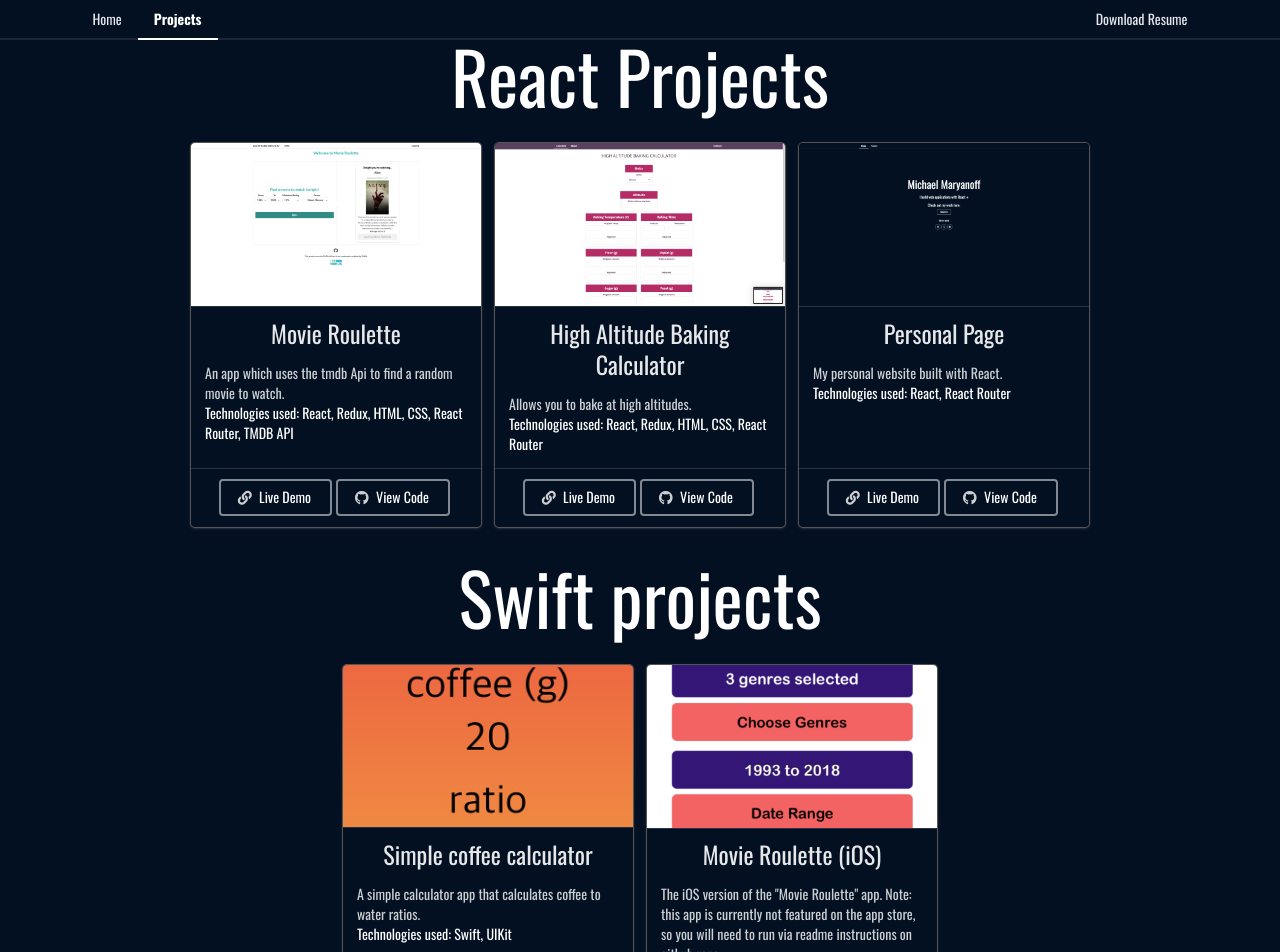
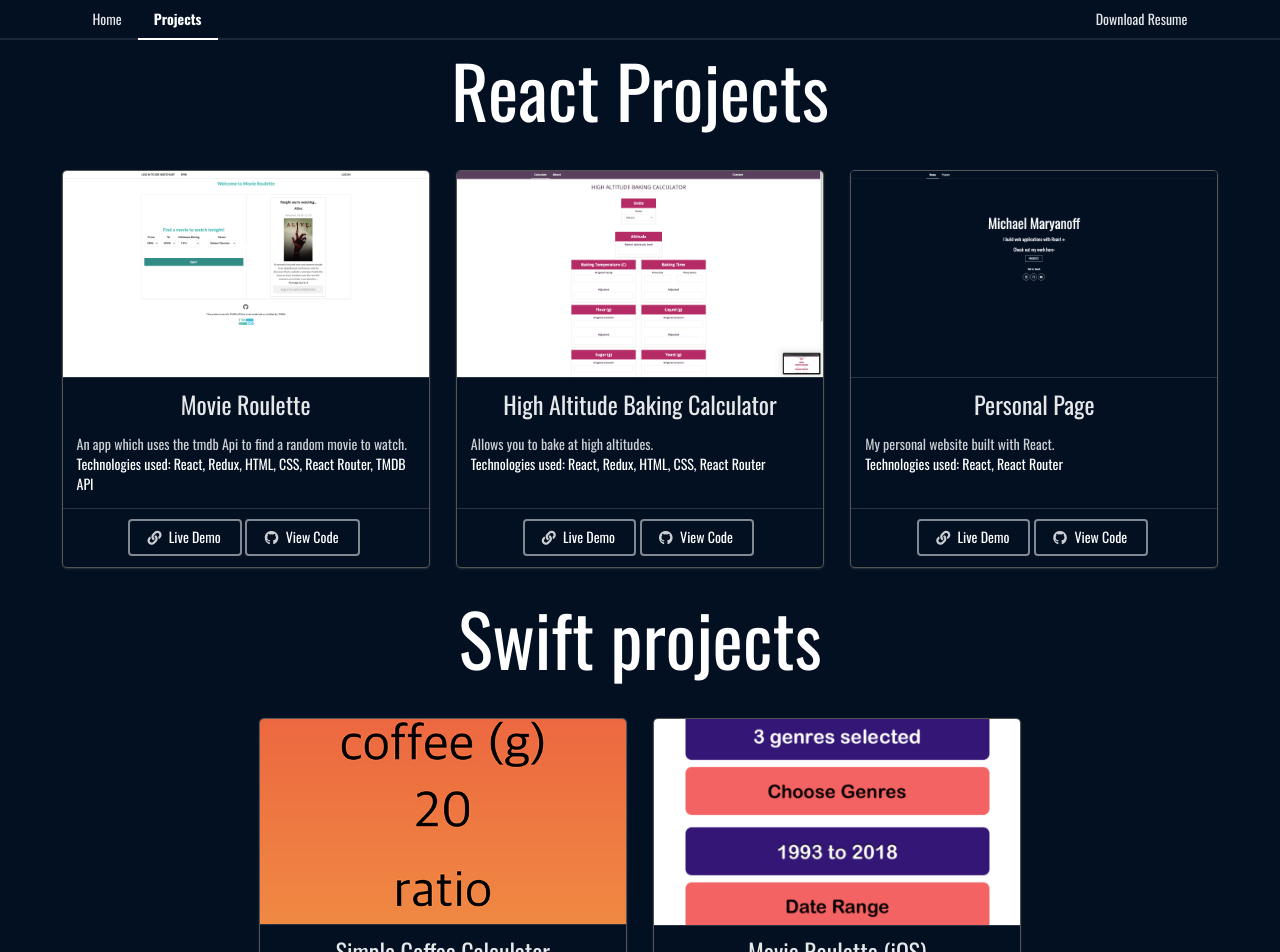
Before and after one commit to michaelmaryanoff/personal-page, a React (Create React App) app: page /projects in a window 1280 px wide. Shown: the top 952 px of the page. Built offline with nearby package versions, Linux system fonts and the light colour scheme.

Commit message:
Fix stacking and sizing issue

```diff
--- a/src/components/pages/ProjectsPage.js
+++ b/src/components/pages/ProjectsPage.js
@@ -17,7 +17,7 @@ const ProjectsPage = () => {
         <div className="ui centered center aligned stackable grid">
           <LargeHeader label="React Projects" />
           <div className="ui row">
-            <div className="ui centered cards">
+            <div className="ui three centered stackable cards">
               <ProjectCard
                 imagePath={movieRouletteImage}
                 alt="Movie Roulette"
@@ -50,11 +50,11 @@ const ProjectsPage = () => {
           </div>
           <LargeHeader label="Swift projects" />
           <div className="ui row">
-            <div className="ui centered cards">
+            <div className="ui three centered stackable cards">
               <ProjectCard
                 imagePath={coffeeCalculatorImage}
-                alt="Simple coffee calculator"
-                header="Simple coffee calculator"
+                alt="Simple Coffee Calculator"
+                header="Simple Coffee Calculator"
                 description="A simple calculator app that calculates coffee to water ratios."
                 metaContent="Technologies used: Swift, UIKit"
                 projectLink="https://apps.apple.com/us/app/simple-coffee-calculator/id1455234543"
--- a/src/components/pages/projectsPageComponents/LargeHeader.js
+++ b/src/components/pages/projectsPageComponents/LargeHeader.js
@@ -3,9 +3,11 @@ import PropTypes from 'prop-types';
 
 const LargeHeader = props => {
   return (
-    <h2 style={{ fontSize: 72 }} className="ui huge inverted center aligned header">
-      {props.label}
-    </h2>
+    <div className="ui basic segment">
+      <h2 style={{ fontSize: 72 }} className="ui huge inverted center aligned header">
+        {props.label}
+      </h2>
+    </div>
   );
 };
 
```
